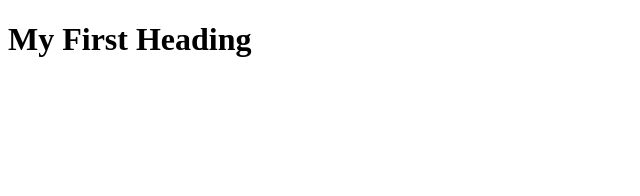
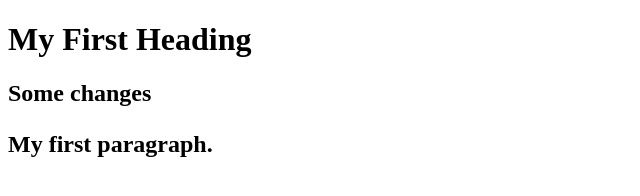
Before and after one commit to RomanTIU/learning-git, a plain HTML site: page index.html in a window 1280 px wide. Shown: the whole page, without its empty margins (0-640 px from the left). Drawn offline with Linux system fonts and the light colour scheme.

Commit message:
Update index.html

```diff
--- a/index.html
+++ b/index.html
@@ -2,5 +2,7 @@
 <html>
 <body>
 <h1>My First Heading</h1>
+  <h2> Some changes <h2>
+<p>My first paragraph.</p>
 </body>
 </html>
```
